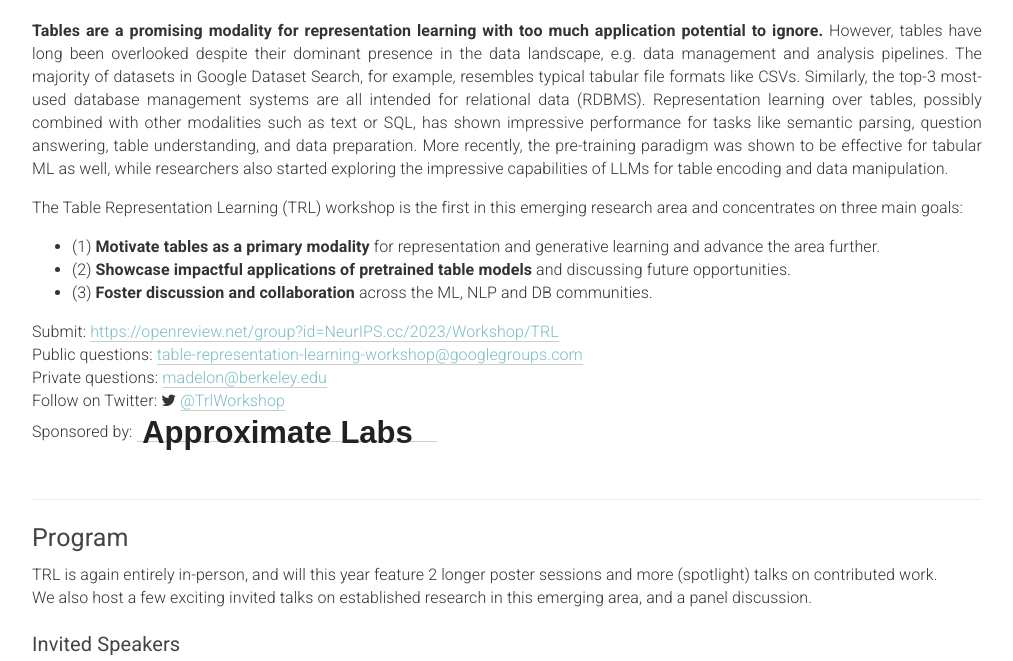
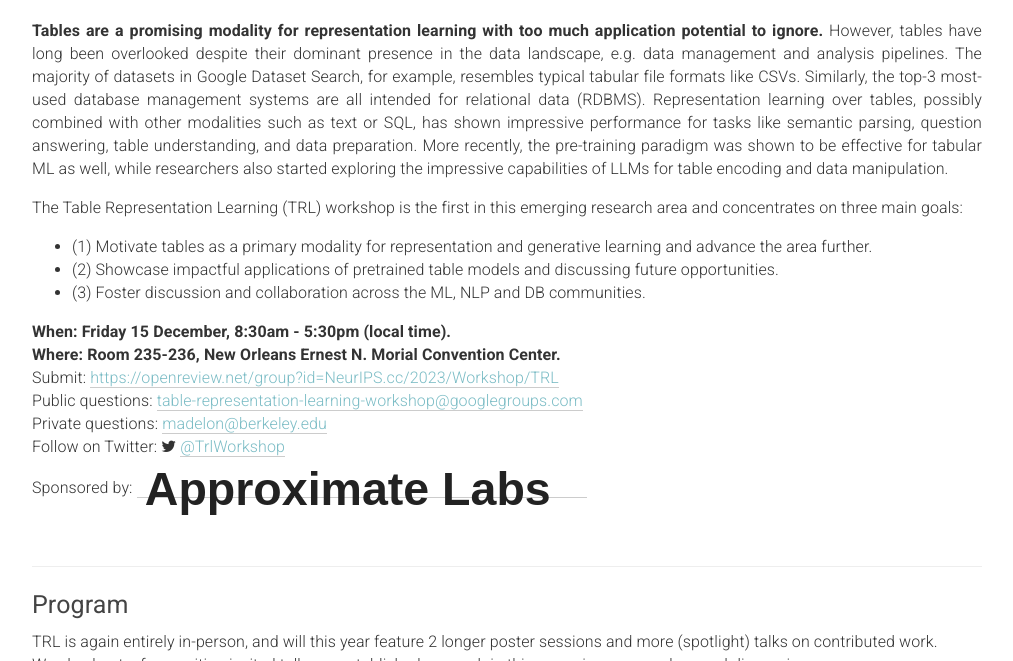
Before and after one commit to table-representation-learning/table-representation-learning.github.io, a Jekyll site: the page built from _pages/home.html, in a window 1280 px wide and 900 px high, cut to the strip 239-900 px from the top of the window. Shown: the whole strip, without its empty margins (133-1146 px from the left). Built offline with Jekyll 4.4.1, drawn with Linux system fonts in a browser that asks for light colours.

Commit message:
add loc info

```diff
--- a/_pages/home.html
+++ b/_pages/home.html
@@ -28,9 +28,9 @@
         </p>
         <p>
         <ul>
-            <li> (1) <b>Motivate tables as a primary modality</b> for representation and generative learning and advance the area further. </li>
-            <li> (2) <b>Showcase impactful applications of pretrained table models</b> and discussing future opportunities. </li>
-            <li> (3) <b>Foster discussion and collaboration</b> across the ML, NLP and DB communities. </li>
+            <li> (1) Motivate tables as a primary modality for representation and generative learning and advance the area further. </li>
+            <li> (2) Showcase impactful applications of pretrained table models and discussing future opportunities. </li>
+            <li> (3) Foster discussion and collaboration across the ML, NLP and DB communities. </li>
         </ul>
         </p>
     </div>
@@ -40,6 +40,10 @@
                 Frequently Asked Questions: <a href="https://groups.google.com/g/table-representation-learning-workshop"
                     target="blank">FAQ</a>
             </div> -->
+            <div>
+                <b>When: Friday 15 December, 8:30am - 5:30pm (local time).</b><br>
+                <b>Where: Room 235-236, New Orleans Ernest N. Morial Convention Center.</b>
+            </div>
             <div>
                 Submit:
                 <a href="https://openreview.net/group?id=NeurIPS.cc/2023/Workshop/TRL" target="blank">https://openreview.net/group?id=NeurIPS.cc/2023/Workshop/TRL</a>
@@ -57,7 +61,7 @@
                 <a class="menulink" href="https://twitter.com/TrlWorkshop" target="_blank">@TrlWorkshop</a>
             </div>
             <div>
-                Sponsored by: <a href="https://www.approximatelabs.com/" target="blank"><img src="/assets/approximate-logo.svg" width="300"></a>
+                Sponsored by: <a href="https://www.approximatelabs.com/" target="blank"><img src="/assets/approximate-logo.svg" width="450"></a>
             </div>
 
         </div>
```
